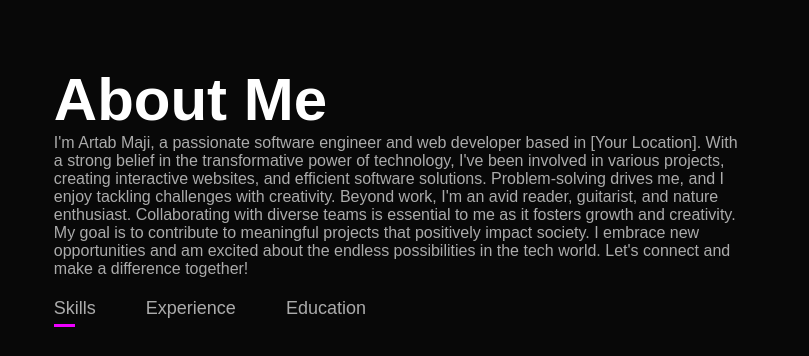
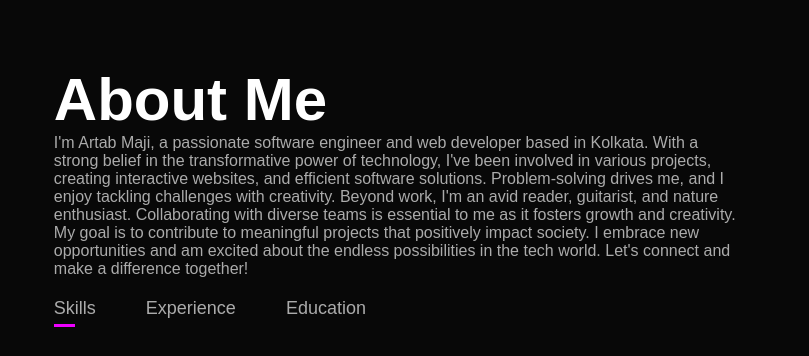
Before and after one commit to Artab07/ARTAB-MAJI.com, a plain HTML site: page index.html in a window 1280 px wide. Shown: the part 820-1176 px from the top of the page, 471-1280 px from the left. Drawn offline with Linux system fonts and the light colour scheme.

Commit message:
Update index.html [ website name changed and location corrected. ]

```diff
--- a/index.html
+++ b/index.html
@@ -4,7 +4,7 @@
     <meta charset="UTF-8">
     <meta http-equiv="X-UA-Compaitable" content="IE=edge">
     <meta name="viewport" content="width=device-width, initial-scale=1.0">
-    <title>ARTAB MAJI PORTFOLIO</title>
+    <title>ARTAB MAJI</title>
     <link rel="stylesheet" href="style.css">
     <script src="https://kit.fontawesome.com/f4dd72c617.js" crossorigin="anonymous"></script>
 </head>
@@ -39,7 +39,7 @@
             <div class="about-col-2">
                 <h1 class="sub-title">About Me</h1>
                 <p>
-                    I'm Artab Maji, a passionate software engineer and web developer based in [Your Location]. With a strong belief in the transformative power of technology, I've been involved in various projects, creating interactive websites, and efficient software solutions. Problem-solving drives me, and I enjoy tackling challenges with creativity. Beyond work, I'm an avid reader, guitarist, and nature enthusiast. Collaborating with diverse teams is essential to me as it fosters growth and creativity. My goal is to contribute to meaningful projects that positively impact society. I embrace new opportunities and am excited about the endless possibilities in the tech world. Let's connect and make a difference together!
+                    I'm Artab Maji, a passionate software engineer and web developer based in Kolkata. With a strong belief in the transformative power of technology, I've been involved in various projects, creating interactive websites, and efficient software solutions. Problem-solving drives me, and I enjoy tackling challenges with creativity. Beyond work, I'm an avid reader, guitarist, and nature enthusiast. Collaborating with diverse teams is essential to me as it fosters growth and creativity. My goal is to contribute to meaningful projects that positively impact society. I embrace new opportunities and am excited about the endless possibilities in the tech world. Let's connect and make a difference together!
                 </p>
 
                 <div class="tab-titles">
```
